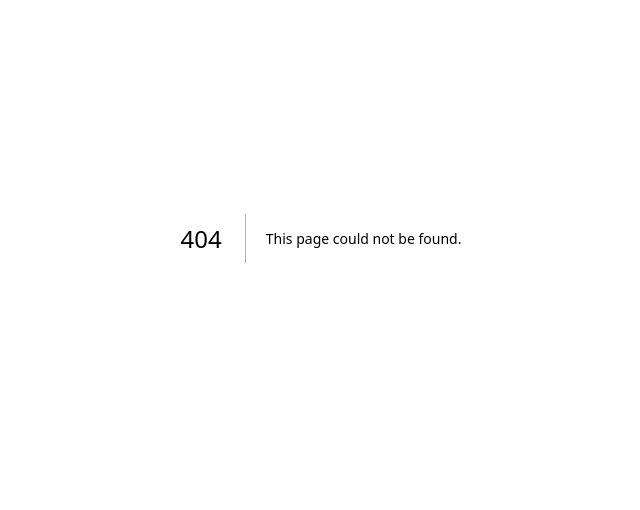
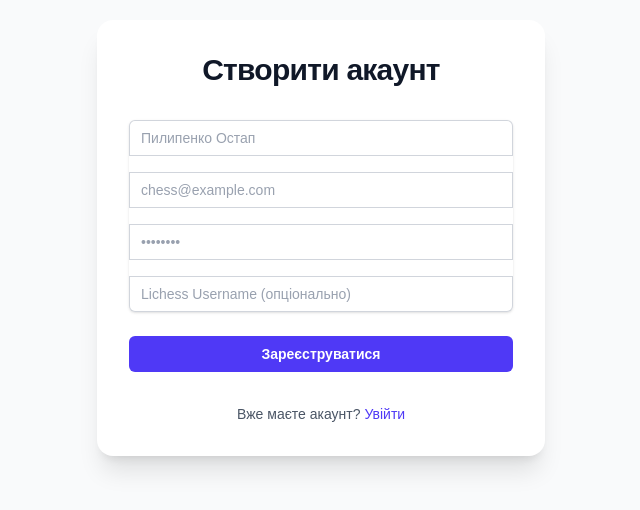
Before and after one commit to tytianiuk/chess-school, a Next.js app in the folder client/: page /register in a window 1280 px wide. Before the commit this address had no page. Shown: the part 162-672 px from the top of the page, without its empty margins (319-959 px from the left). Built offline with nearby package versions, Linux system fonts and the light colour scheme; no server answers.

Commit message:
feat: implement register page

```diff
--- /dev/null
+++ b/client/src/app/register/page.tsx
@@ -0,0 +1,103 @@
+'use client';
+
+import { useState } from 'react';
+import api from '@/lib/api';
+import { useRouter } from 'next/navigation';
+import Link from 'next/link';
+
+export default function RegisterPage() {
+  const [formData, setFormData] = useState({
+    email: '',
+    password: '',
+    fullName: '',
+    lichessUsername: '',
+  });
+  const [error, setError] = useState('');
+  const [isLoading, setIsLoading] = useState(false);
+  const router = useRouter();
+
+  const handleChange = (e: React.ChangeEvent<HTMLInputElement>) => {
+    setFormData({ ...formData, [e.target.name]: e.target.value });
+  };
+
+  const handleRegister = async (e: React.FormEvent) => {
+    e.preventDefault();
+    setIsLoading(true);
+    setError('');
+
+    try {
+      await api.post('/auth/register', formData);
+      router.push('/login');
+    } catch (err: any) {
+      setError(err.response?.data?.message || 'Error. Try again later.');
+    } finally {
+      setIsLoading(false);
+    }
+  };
+
+  return (
+    <div className="flex min-h-screen items-center justify-center bg-gray-50 px-4">
+      <div className="w-full max-w-md space-y-8 rounded-2xl bg-white p-8 shadow-xl">
+        <div className="text-center">
+          <h2 className="text-center text-3xl font-bold tracking-tight text-gray-900">
+            Створити акаунт
+          </h2>
+        </div>
+        <form className="mt-8 space-y-6" onSubmit={handleRegister}>
+          <div className="space-y-4 rounded-md shadow-sm">
+            <input
+              name="fullName"
+              type="text"
+              required
+              className="relative block w-full rounded-t-md border-0 py-1.5 text-gray-900 ring-1 ring-inset ring-gray-300 placeholder:text-gray-400 focus:z-10 focus:ring-2 focus:ring-inset focus:ring-indigo-600 sm:text-sm sm:leading-6 px-3"
+              placeholder="Пилипенко Остап"
+              onChange={handleChange}
+            />
+            <input
+              name="email"
+              type="email"
+              required
+              className="relative block w-full border-0 py-1.5 text-gray-900 ring-1 ring-inset ring-gray-300 placeholder:text-gray-400 focus:z-10 focus:ring-2 focus:ring-inset focus:ring-indigo-600 sm:text-sm sm:leading-6 px-3"
+              placeholder="chess@example.com"
+              onChange={handleChange}
+            />
+            <input
+              name="password"
+              type="password"
+              required
+              className="relative block w-full border-0 py-1.5 text-gray-900 ring-1 ring-inset ring-gray-300 placeholder:text-gray-400 focus:z-10 focus:ring-2 focus:ring-inset focus:ring-indigo-600 sm:text-sm sm:leading-6 px-3"
+              placeholder="••••••••"
+              onChange={handleChange}
+            />
+            <input
+              name="lichessUsername"
+              type="text"
+              className="relative block w-full rounded-b-md border-0 py-1.5 text-gray-900 ring-1 ring-inset ring-gray-300 placeholder:text-gray-400 focus:z-10 focus:ring-2 focus:ring-inset focus:ring-indigo-600 sm:text-sm sm:leading-6 px-3"
+              placeholder="Lichess Username (опціонально)"
+              onChange={handleChange}
+            />
+          </div>
+
+          {error && <p className="text-sm text-red-500 text-center">{error}</p>}
+          <button
+            type="submit"
+            disabled={isLoading}
+            className="group relative flex w-full justify-center rounded-md bg-indigo-600 px-3 py-2 text-sm font-semibold text-white hover:bg-indigo-500 focus-visible:outline focus-visible:outline-2 focus-visible:outline-offset-2 focus-visible:outline-indigo-600 transition-colors"
+          >
+            {isLoading ? 'Реєстрація...' : 'Зареєструватися'}
+          </button>
+        </form>
+
+        <div className="text-center text-sm">
+          <span className="text-gray-600">Вже маєте акаунт? </span>
+          <Link
+            href="/login"
+            className="font-medium text-indigo-600 hover:text-indigo-500"
+          >
+            Увійти
+          </Link>
+        </div>
+      </div>
+    </div>
+  );
+}
```
